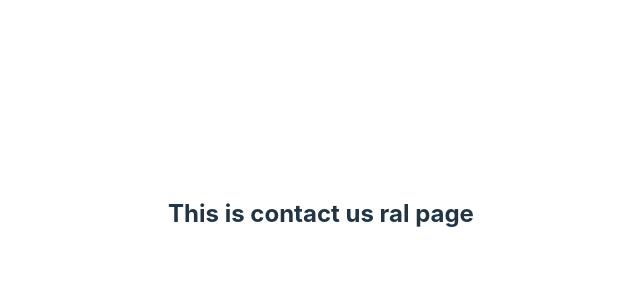
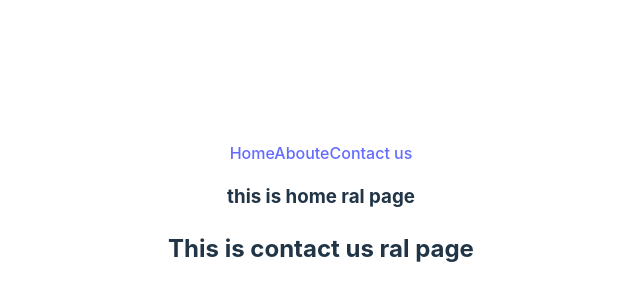
Before and after one commit to HmSani6699/react-width-router, a React (Vite) app: page /contact in a window 1280 px wide. Shown: the part 186-486 px from the top of the page, without its empty margins (319-959 px from the left). Built offline with nearby package versions, Linux system fonts and the light colour scheme.

Commit message:
ad to nested router

```diff
--- /dev/null
+++ b/src/component/Header/Header.jsx
@@ -0,0 +1,13 @@
+import React from 'react';
+
+const Header = () => {
+    return (
+        <div>
+            <a href="/home">Home</a>
+            <a href="/aboute">Aboute</a>
+            <a href="/contact">Contact us</a>
+        </div>
+    );
+};
+
+export default Header;
--- a/src/component/Home/Home.jsx
+++ b/src/component/Home/Home.jsx
@@ -1,9 +1,13 @@
 import React from 'react';
+import { Outlet } from 'react-router-dom';
+import Header from '../Header/Header';
 
 const Home = () => {
     return (
         <div>
+            <Header></Header>
             <h3>this is home ral page</h3>
+            <Outlet></Outlet>
         </div>
     );
 };
--- a/src/main.jsx
+++ b/src/main.jsx
@@ -1,4 +1,4 @@
-import React from "react";
+import React, { Children } from "react";
 import ReactDOM from "react-dom/client";
 import App from "./App";
 import "./index.css";
@@ -6,21 +6,41 @@ import { createBrowserRouter, RouterProvider } from "react-router-dom";
 import Contact from "./component/Contact/Contact";
 import About from "./component/About/About";
 import Error from "./component/Error/Error";
+import Header from "./component/Header/Header";
+import Home from "./component/Home/Home";
+
+// const router = createBrowserRouter([
+//   {
+//     path: "/",
+//     element: <App></App>,
+//     errorElement:<Error></Error>,
+//   },
+//   {
+//     path: "/contact",
+//     element: <Contact></Contact>,
+//     errorElement:<Error></Error>,
+//   },
+//   {
+//     path: "/aboute",
+//     element: <About></About>,
+//   },
+// ]);
 
 const router = createBrowserRouter([
   {
     path: "/",
-    element: <App></App>,
-    errorElement:<Error></Error>,
-  },
-  {
-    path: "/contact",
-    element: <Contact></Contact>,
-    errorElement:<Error></Error>,
-  },
-  {
-    path: "/about",
-    element: <About></About>,
+    element: <Home></Home>,
+    errorElement: <Error></Error>,
+    children: [
+      {
+        path:'/aboute',
+        element:<About></About>
+      },
+      {
+        path:'/contact',
+        element:<Contact></Contact>
+      },
+    ],
   },
 ]);
 
```
